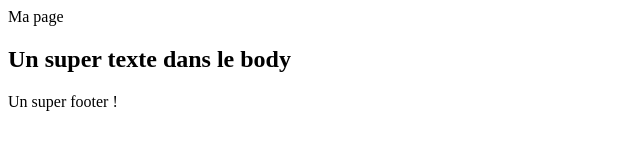
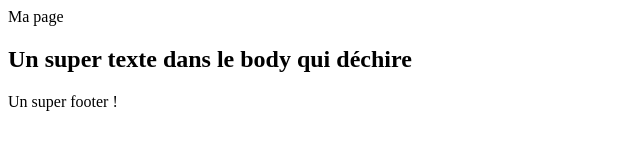
Before and after one commit to Anidha2026/demo_git_ETL2609FT, a plain HTML site: page index.html in a window 1280 px wide. Shown: the whole page, without its empty margins (0-640 px from the left). Drawn offline with Linux system fonts and the light colour scheme.

Commit message:
La mise à jour qui déchire

```diff
--- a/index.html
+++ b/index.html
@@ -4,7 +4,7 @@
         <link rel="stylesheet" href="style.css">
     </head>
     <body>
-        <h2>Un super texte dans le body</h2>
+        <h2>Un super texte dans le body qui déchire</h2>
     </body>
 
 
```
